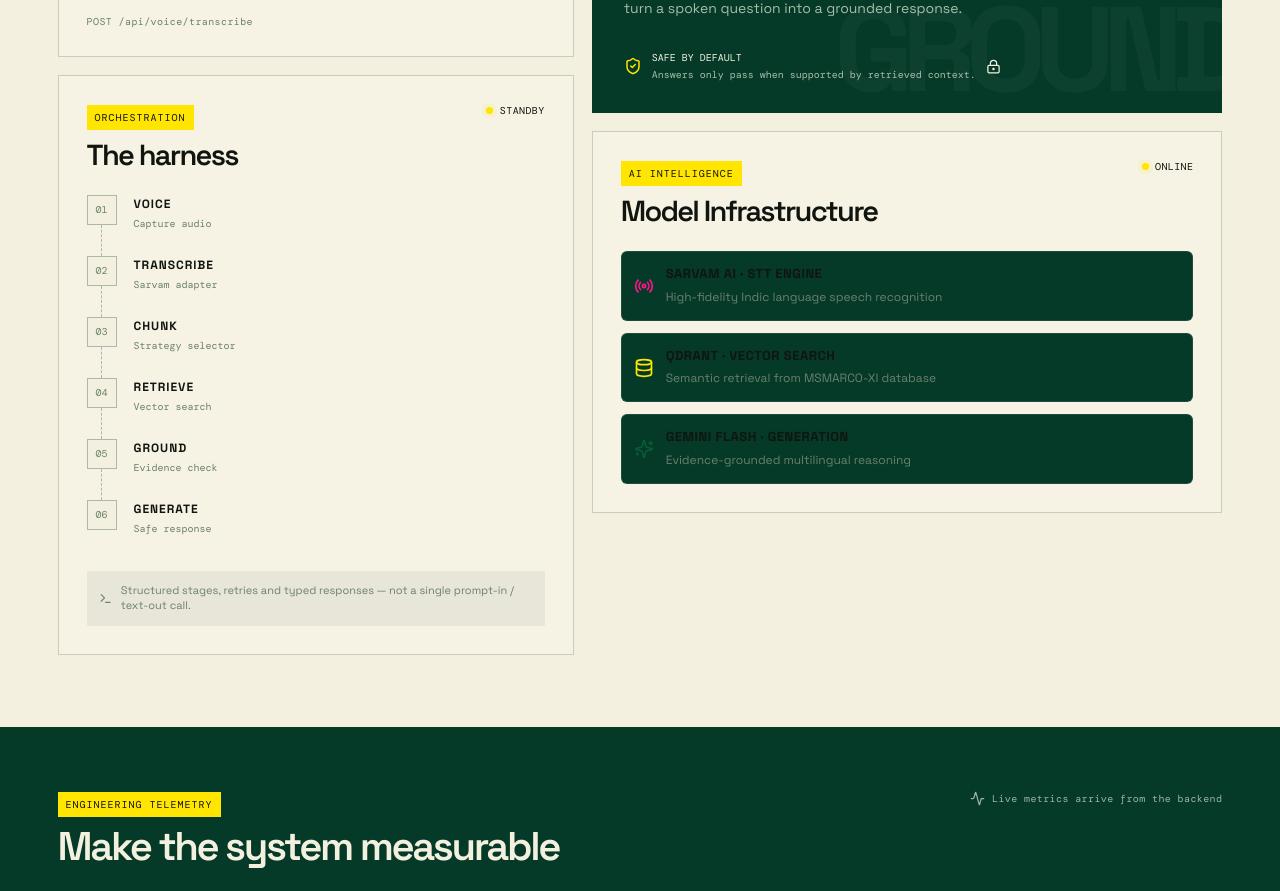
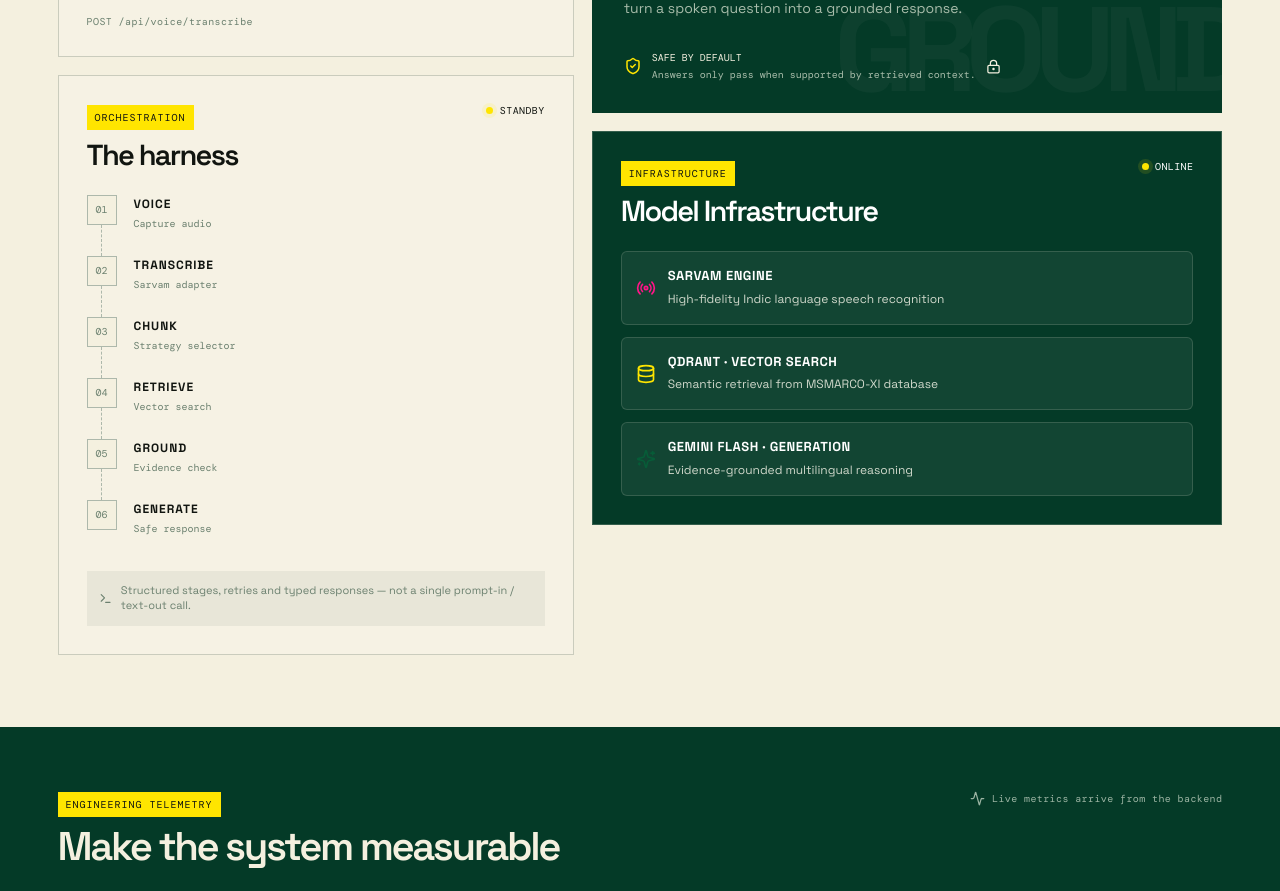
Before and after one commit to sravansai-26/hh-goavoice, a React (Vite) app: page / in a window 1280 px wide. Shown: the part 1100-1991 px from the top of the page. Built offline with nearby package versions, Linux system fonts and the light colour scheme.

Commit message:
style: remove AI wording and enforce high-contrast white text for infrastructure panel

```diff
--- a/src/App.tsx
+++ b/src/App.tsx
@@ -381,31 +381,37 @@ function App() {
               </div>
             </section>
 
-            <section className="panel architecture-panel">
-              <SectionHeading eyebrow="AI INTELLIGENCE" title="Model Infrastructure"><span className="active-chip"><i /> ONLINE</span></SectionHeading>
+            <section className="panel architecture-panel" style={{ background: 'var(--dark)', color: '#ffffff', border: '1px solid rgba(244,240,223,.2)' }}>
+              <div className="section-heading">
+                <div>
+                  <Label tone="yellow">INFRASTRUCTURE</Label>
+                  <h2 style={{ color: '#ffffff' }}>Model Infrastructure</h2>
+                </div>
+                <span className="active-chip"><i /> ONLINE</span>
+              </div>
 
               <div style={{ marginTop: '1rem', display: 'flex', flexDirection: 'column', gap: '0.75rem' }}>
-                <div style={{ display: 'flex', alignItems: 'center', gap: '12px', background: 'var(--dark)', padding: '12px', borderRadius: '6px', border: '1px solid rgba(244,240,223,.1)' }}>
+                <div style={{ display: 'flex', alignItems: 'center', gap: '12px', background: 'rgba(255,255,255,0.06)', padding: '14px', borderRadius: '6px', border: '1px solid rgba(244,240,223,.15)' }}>
                   <Radio size={20} color="var(--pink)" />
                   <div>
-                    <strong style={{ display: 'block', fontSize: '13px', letterSpacing: '0.04em' }}>SARVAM AI · STT ENGINE</strong>
-                    <span style={{ fontSize: '12px', color: 'var(--muted)' }}>High-fidelity Indic language speech recognition</span>
+                    <strong style={{ display: 'block', fontSize: '13px', letterSpacing: '0.04em', color: '#ffffff' }}>SARVAM ENGINE</strong>
+                    <span style={{ fontSize: '12px', color: '#d0d8cb' }}>High-fidelity Indic language speech recognition</span>
                   </div>
                 </div>
 
-                <div style={{ display: 'flex', alignItems: 'center', gap: '12px', background: 'var(--dark)', padding: '12px', borderRadius: '6px', border: '1px solid rgba(244,240,223,.1)' }}>
+                <div style={{ display: 'flex', alignItems: 'center', gap: '12px', background: 'rgba(255,255,255,0.06)', padding: '14px', borderRadius: '6px', border: '1px solid rgba(244,240,223,.15)' }}>
                   <Database size={20} color="var(--yellow)" />
                   <div>
-                    <strong style={{ display: 'block', fontSize: '13px', letterSpacing: '0.04em' }}>QDRANT · VECTOR SEARCH</strong>
-                    <span style={{ fontSize: '12px', color: 'var(--muted)' }}>Semantic retrieval from MSMARCO-XI database</span>
+                    <strong style={{ display: 'block', fontSize: '13px', letterSpacing: '0.04em', color: '#ffffff' }}>QDRANT · VECTOR SEARCH</strong>
+                    <span style={{ fontSize: '12px', color: '#d0d8cb' }}>Semantic retrieval from MSMARCO-XI database</span>
                   </div>
                 </div>
 
-                <div style={{ display: 'flex', alignItems: 'center', gap: '12px', background: 'var(--dark)', padding: '12px', borderRadius: '6px', border: '1px solid rgba(244,240,223,.1)' }}>
+                <div style={{ display: 'flex', alignItems: 'center', gap: '12px', background: 'rgba(255,255,255,0.06)', padding: '14px', borderRadius: '6px', border: '1px solid rgba(244,240,223,.15)' }}>
                   <Sparkles size={20} color="var(--green)" />
                   <div>
-                    <strong style={{ display: 'block', fontSize: '13px', letterSpacing: '0.04em' }}>GEMINI FLASH · GENERATION</strong>
-                    <span style={{ fontSize: '12px', color: 'var(--muted)' }}>Evidence-grounded multilingual reasoning</span>
+                    <strong style={{ display: 'block', fontSize: '13px', letterSpacing: '0.04em', color: '#ffffff' }}>GEMINI FLASH · GENERATION</strong>
+                    <span style={{ fontSize: '12px', color: '#d0d8cb' }}>Evidence-grounded multilingual reasoning</span>
                   </div>
                 </div>
               </div>
```
